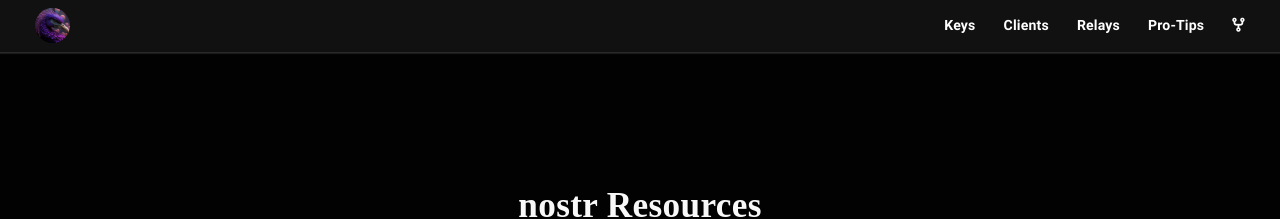
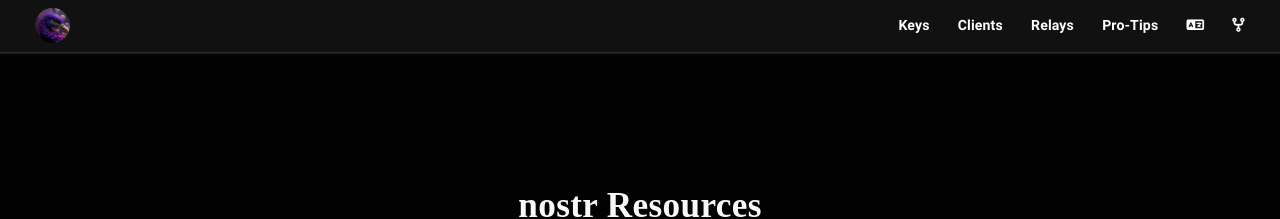
Before and after one commit to nostr-resources/nostr-resources.github.io, a Jekyll site: the page built from index.md, in a window 1280 px wide. Shown: the top 219 px of the page. Built offline with Jekyll 4.4.1, drawn with Linux system fonts in a browser that asks for light colours; some web fonts are replaced.

Commit message:
Add link to translations in nav

```diff
--- a/_includes/navigation.html
+++ b/_includes/navigation.html
@@ -4,6 +4,7 @@
     <li><a href="#clients">Clients</a></li>
     <li><a href="#relays">Relays</a></li>
     <li><a href="#pro-tips">Pro-Tips</a></li>
+    <li><a href="#translations" title="Translations"><i class="fa fa-language"></i></a></li>
     <li><a href="https://github.com/nostr-resources/nostr-resources.github.io" title="GitHub"><i class="fa fa-code-fork"></i></a></li>
   </ul>
 </nav>
```
